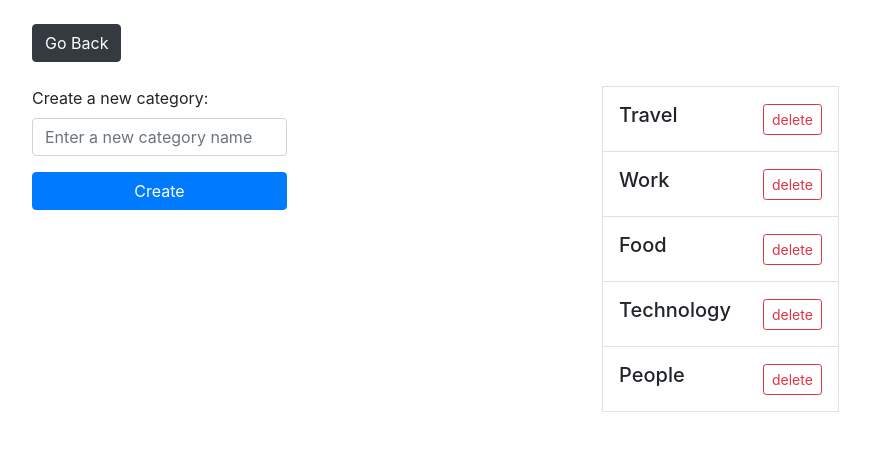
After one commit to SanjarbekSaminjonov/photo-albom-app, a Django app: page /categories/ in a window 1280 px wide. The commit adds this page. Shown: the top 451 px of the page, without its empty margins (53-923 px from the left). Run offline with Django 3.2, Linux system fonts and the light colour scheme; data comes from the database, SQL or seed files in the repository; both versions use the stored data as it was after the commit; some libraries are stand-ins or nearby versions.

Commit message:
created Category manager Page

```diff
--- a/photos/models.py
+++ b/photos/models.py
@@ -6,13 +6,17 @@ from django.db import models
 class Category(models.Model):
     name = models.CharField(max_length=100, blank=False, null=False)
 
+    class Meta:
+        verbose_name = 'Category'
+        verbose_name_plural = 'Categories'
+
     def __str__(self):
         return self.name
 
 
 class Photo(models.Model):
     category = models.ForeignKey(
-        Category, on_delete=models.CASCADE)
+        Category, on_delete=models.SET_NULL, blank=True, null=True)
     image = models.ImageField(blank=False, null=True)
     description = models.TextField()
 
--- /dev/null
+++ b/photos/templates/photos/category.html
@@ -0,0 +1,46 @@
+{% extends 'photos/base.html' %}
+
+{% block title %}
+Category manager
+{% endblock title %}
+
+{% block content %}
+
+<a class="btn btn-dark mb-4" href="{% url 'gallery' %}">Go Back</a>
+
+<div class="row">
+    <div class="col-md-3">
+        <form action="" method="POST">
+            {% csrf_token %}
+            <div class="form-group">
+                <label for="category_new">Create a new category:</label>
+                <input type="text" placeholder="Enter a new category name" class="form-control" id="category_new"
+                    name="category_new">
+            </div>
+
+            <input type="submit" class="btn btn-primary btn-block mt-3" value="Create">
+        </form>
+
+        <span class="my-2" style="color: red;">{{msg}}</span>
+    </div>
+
+    <div class="col-md-3"></div>
+
+    <div class="col-md-6">
+        <table>
+            {% for category in categories %}
+            <tr class="border">
+                <td class="p-3">
+                    <h5>{{category.name}}</h5>
+                </td>
+                <td class="p-3">
+                    <a href="{% url 'delete_category' category.id %}" class="btn btn-outline-danger btn-sm">delete</a>
+                </td>
+            </tr>
+            {% endfor %}
+        </table>
+    </div>
+
+</div>
+
+{% endblock content %}
--- a/photos/templates/photos/gallery.html
+++ b/photos/templates/photos/gallery.html
@@ -17,6 +17,7 @@ Gallery
                 {% for category in categories %}
                 <a href="{% url 'gallery' %}?category={{category.name}}" class="list-group-item">{{category.name}}</a>
                 {% endfor %}
+                <a class="btn btn-outline-dark btn-sm m-2" href="{% url 'category_manager' %}">Category manager</a>
                 <a class="btn btn-dark btn-sm m-2" href="{% url 'add' %}">Add photo</a>
             </ul>
         </div>
--- a/photos/templates/photos/photo.html
+++ b/photos/templates/photos/photo.html
@@ -13,6 +13,9 @@ View photo
 </div>
 <div align="center">
     <img style="width: 90vh; max-width: 100%; max-height: 100%;" src="{{photo.image.url}}" alt="Card image cap">
+    <div>
+        <a class="btn btn-outline-danger btn-sm m-3" href="{% url 'delete' photo.id %}">Delete this photo</a>
+    </div>
 </div>
 
 {% endblock content %}
--- a/photos/urls.py
+++ b/photos/urls.py
@@ -4,5 +4,8 @@ from . import views
 urlpatterns = [
     path('', views.gallery, name='gallery'),
     path('add/', views.addPhoto, name='add'),
+    path('categories/', views.categoryManager, name='category_manager'),
     path('photo/<int:pk>/', views.viewPhoto, name='photo'),
+    path('delete/<int:pk>/', views.deletePhoto, name='delete'),
+    path('delete_category/<int:pk>/', views.deleteCategory, name='delete_category'),
 ]
--- a/photos/views.py
+++ b/photos/views.py
@@ -29,11 +29,12 @@ def addPhoto(request):
         data = request.POST
         image = request.FILES.get('image')
 
-        if data['category'] != 'none':
+        if data['category'] != 'none' and data['category_new'] == '':
             category = Category.objects.get(id=data['category'])
-        if data['category_new'] != '':
+
+        elif data['category_new'] != '':
             category, created = Category.objects.get_or_create(
-                name=data['category_new'].title
+                name=data['category_new'].title()
             )
         else:
             category = None
@@ -43,7 +44,6 @@ def addPhoto(request):
             description=data['description'],
             image=image,
         )
-        print(photo.id)
         return redirect('photo', pk=photo.id)
 
     context = {
@@ -58,3 +58,32 @@ def viewPhoto(request, pk):
         'photo': photo,
     }
     return render(request, 'photos/photo.html', context)
+
+
+def deletePhoto(request, pk):
+    photo = Photo.objects.get(id=pk)
+    photo.delete()
+    return redirect('gallery')
+
+
+def categoryManager(request):
+    msg = ''
+
+    if request.method == 'POST':
+        category_new = request.POST['category_new'].title()
+        category, created = Category.objects.get_or_create(name=category_new)
+        if not created:
+            msg = 'It has already created!'
+
+    categories = Category.objects.all()
+    context = {
+        'categories': categories[::-1],
+        'msg': msg
+    }
+    return render(request, 'photos/category.html', context)
+
+
+def deleteCategory(request, pk):
+    category = Category.objects.get(id=pk)
+    category.delete()
+    return redirect('category_manager')
```
Also changed, not shown: db.sqlite3, photos/migrations/0002_auto_20210820_1756.py (added), photos/migrations/0003_auto_20210820_1800.py (added), static/images/69545c840ad44a403a33e0d4c33a5fd8.jpg (added), static/images/loic-lassence-bFbTlqK77_0-unsplash.jpg (deleted), static/images/pexels-eberhard-grossgasteiger-1287089.jpg (deleted), static/images/pexels-vlada-karpovich-4050284.jpg (deleted), 2 other files.
